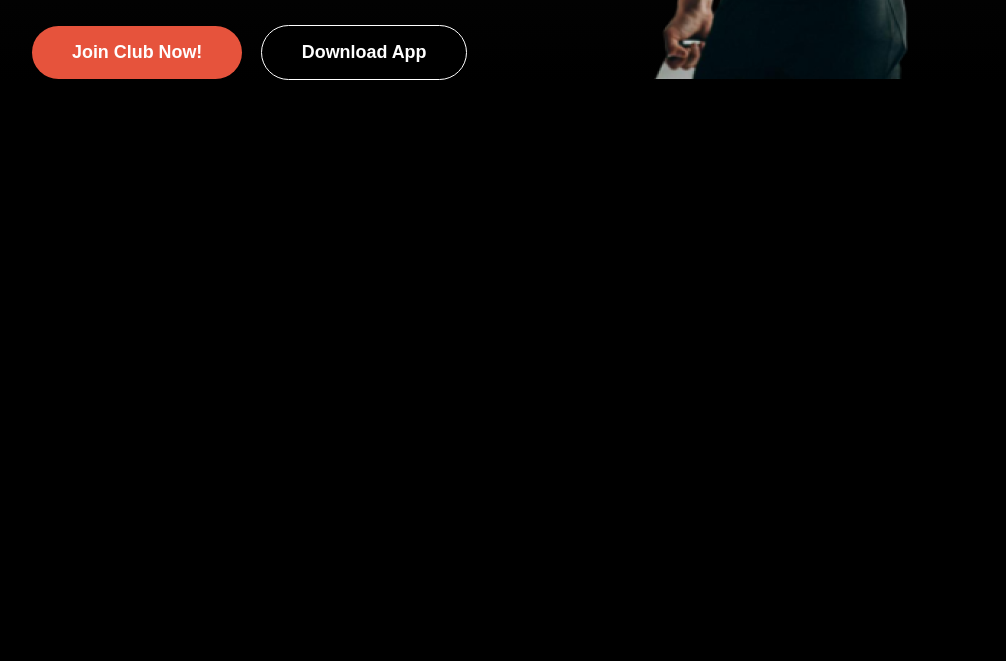
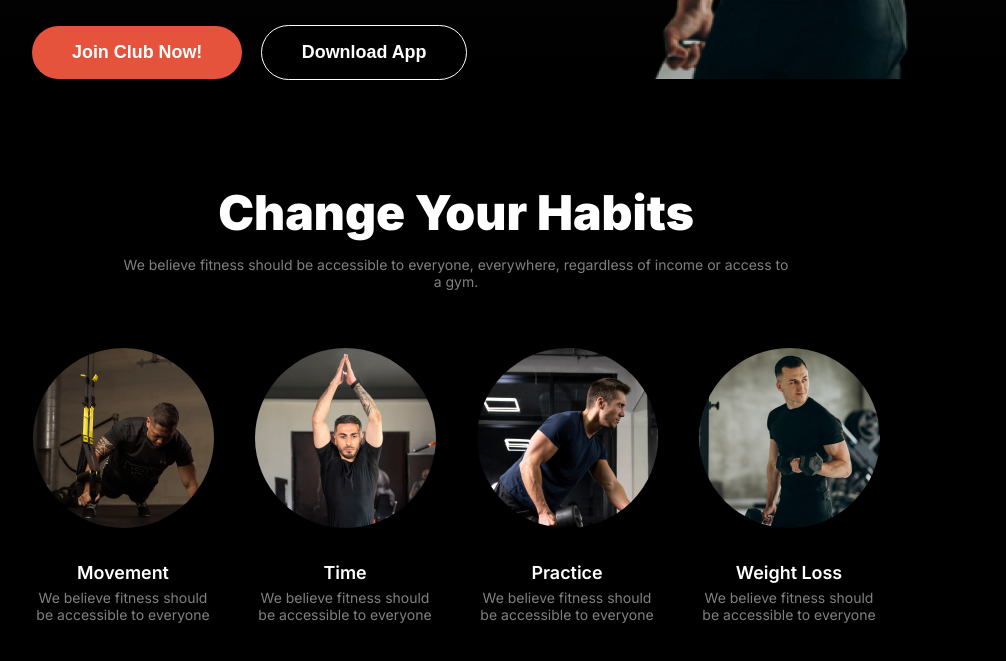
Before and after one commit to mdtayef001/Assignment-2, a plain HTML site: page index.html in a window 1280 px wide. Shown: the part 633-1294 px from the top of the page, without its empty margins (184-1190 px from the left). Before the commit the page ends 800 px from the top, so only its background shows below. Drawn offline with Linux system fonts and the light colour scheme; a web font is replaced by a local one.

Commit message:
added the change-habbit sections and up date the image names

```diff
--- a/index.html
+++ b/index.html
@@ -9,7 +9,7 @@
   <body>
     <div class="bg-color">
       <header>
-        <nva class="nav flex max-width">
+        <nva class="nav flex container">
           <h1 class="logo">Fitness</h1>
           <ul class="links flex">
             <li class="link">
@@ -22,7 +22,7 @@
         </nva>
       </header>
 
-      <section class="hero-container flex max-width">
+      <section class="hero-container flex container">
         <div class="hero-text-contaienr">
           <h1 class="hero-title">
             Get body in <span>shape</span> & stay healthy
@@ -35,7 +35,7 @@
           <button class="btn-2">Download App</button>
         </div>
         <div class="hero-img-container">
-          <img src="/images/Images 2.png" alt="images" />
+          <img src="images/Images2.png" alt="images" />
         </div>
 
         <div class="cards-1 flex">
@@ -51,5 +51,38 @@
         </div>
       </section>
     </div>
+
+    <section class="change-happit container flex">
+      <div class="text-container">
+        <h1 class="section-title">Change Your Habits</h1>
+        <p class="section-sub-title">
+          We believe fitness should be accessible to everyone, everywhere,
+          regardless of income or access to a gym.
+        </p>
+      </div>
+
+      <div class="habbits flex">
+        <div class="habbit">
+          <img src="images/image3.png" alt="image" />
+          <h3>Movement</h3>
+          <p>We believe fitness should be accessible to everyone</p>
+        </div>
+        <div class="habbit">
+          <img src="images/image2.png" alt="image" />
+          <h3>Time</h3>
+          <p>We believe fitness should be accessible to everyone</p>
+        </div>
+        <div class="habbit">
+          <img src="images/image4.png" alt="image" />
+          <h3>Practice</h3>
+          <p>We believe fitness should be accessible to everyone</p>
+        </div>
+        <div class="habbit">
+          <img src="images/image5.png" alt="image" />
+          <h3>Weight Loss</h3>
+          <p>We believe fitness should be accessible to everyone</p>
+        </div>
+      </div>
+    </section>
   </body>
 </html>
--- a/style/style.css
+++ b/style/style.css
@@ -7,7 +7,7 @@
   --el-xxl: 4.9rem;
   --lg-xl: 3rem;
   --md-l: 1.12rem;
-  --sm-s: 0.8rem;
+  --sm-s: 0.875rem;
   background-color: black;
 }
 
@@ -17,16 +17,14 @@
   border: none;
   color: white;
 }
+
 /* shared */
 .flex {
   display: flex;
 }
+
 .gird {
   display: grid;
-}
-
-.max-width {
-  max-width: calc(66.25%);
 }
 
 .btn {
@@ -51,6 +49,28 @@
   cursor: pointer;
 }
 
+.container {
+  max-width: calc(66.25%);
+  margin: 0 auto;
+}
+
+.text-container {
+  max-width: 671px;
+  text-align: center;
+}
+
+.section-title {
+  font-size: var(--lg-xl);
+  font-weight: 900;
+  margin-bottom: 14px;
+}
+
+.section-sub-title {
+  font-weight: 400;
+  font-size: var(--sm-s);
+  color: var(--light-gry);
+}
+
 /* background-color */
 
 .bg-color {
@@ -59,6 +79,7 @@
     rgb(17, 17, 17),
     rgba(119, 119, 119, 0) 100%
   );
+  margin-bottom: 100px;
 }
 
 /* nav */
@@ -66,7 +87,6 @@
 .nav {
   align-items: center;
   justify-content: space-between;
-  margin: 0 auto;
   padding-top: 57px;
   padding-bottom: 32px;
 }
@@ -100,7 +120,6 @@
 
 /*  hero */
 .hero-container {
-  margin: 0 auto;
   align-items: center;
   justify-content: space-between;
   gap: 167px;
@@ -178,3 +197,39 @@
   font-weight: 400;
   color: var(--light-gry);
 }
+
+/* change-happit */
+
+.change-happit {
+  flex-direction: column;
+  align-items: center;
+  justify-content: center;
+  gap: 58px;
+  margin-bottom: 100px;
+}
+
+.habbits {
+  gap: 40px;
+}
+
+.habbit {
+  max-width: 231px;
+  text-align: center;
+}
+
+.habbit > img {
+  border-radius: 50%;
+  margin-bottom: 30px;
+}
+
+.habbit > h3 {
+  font-weight: 600;
+  font-size: var(--md-l);
+  margin-bottom: 6px;
+}
+
+.habbit > p {
+  font-weight: 400;
+  font-size: var(--sm-s);
+  color: var(--light-gry);
+}
```
Also changed, not shown: images/Images2.png (renamed from images/Images 2.png), images/image2.png (renamed from images/image 2.png), images/image3.png (renamed from images/image 3.png), images/image4.png (renamed from images/image 4.png), images/image5.png (renamed from images/image 5.png).
